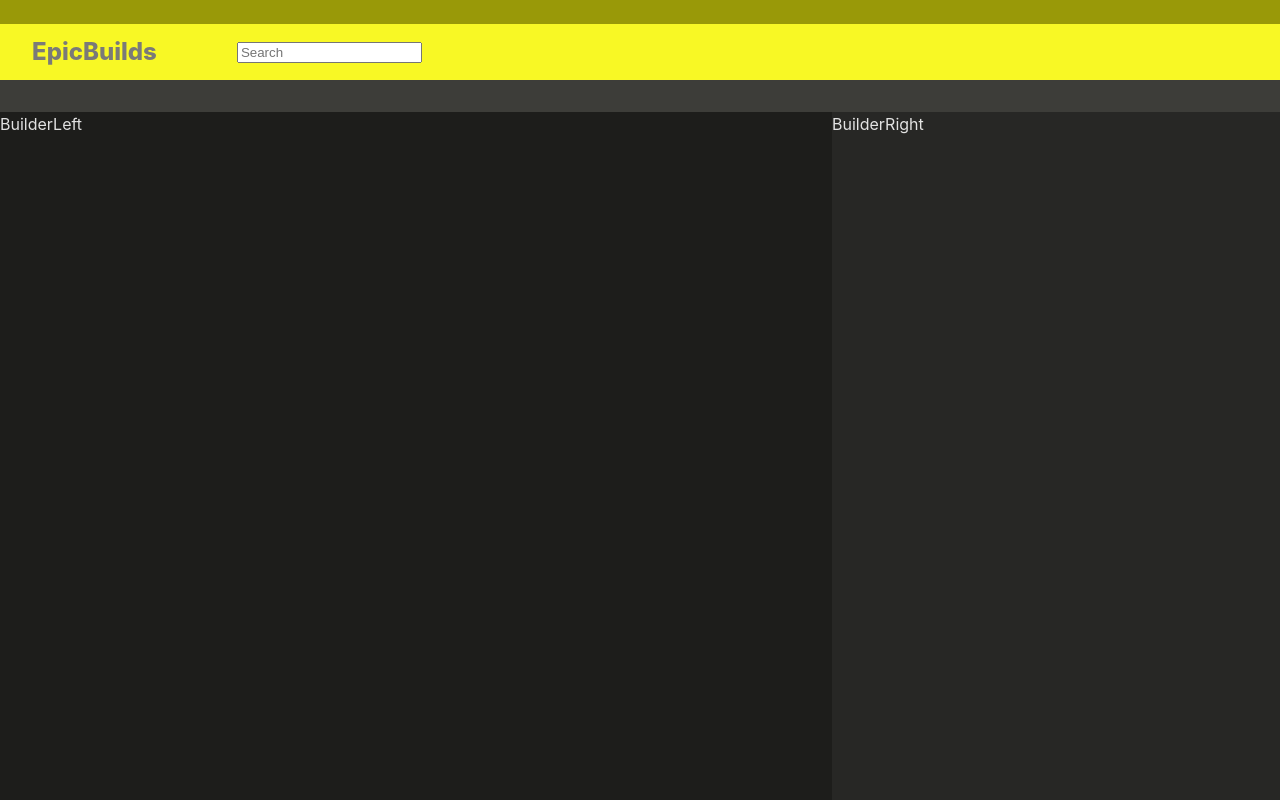
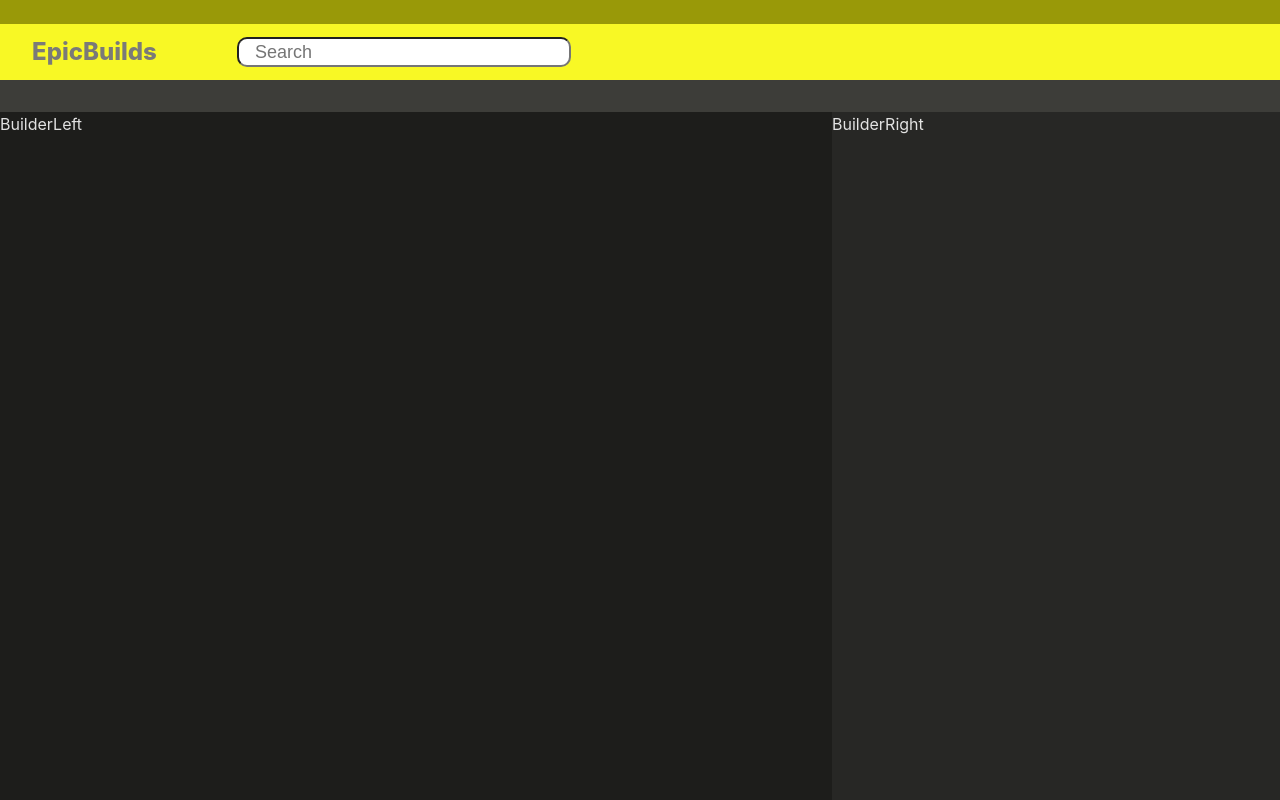
Before and after one commit to daoistcoder/epic-pc-builder-demo, a React (Vite) app in the folder client/: page / in a window 1280 px wide. Shown: the top 800 px of the page. Built offline with nearby package versions, Linux system fonts and the light colour scheme.

Commit message:
update search box

```diff
--- a/client/src/index.css
+++ b/client/src/index.css
@@ -50,7 +50,11 @@ body {
 
 .navMiddle input{
   margin-left: 5rem;
-  font-size: ;
+  padding-left: 1rem;
+  font-size: large;
+  width: 25%;
+  height: 1.5rem;
+  border-radius: 10px;
 }
 
 .navBottom {
```
